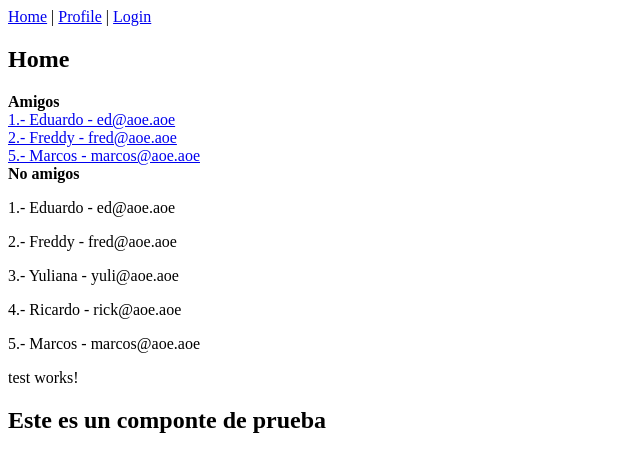
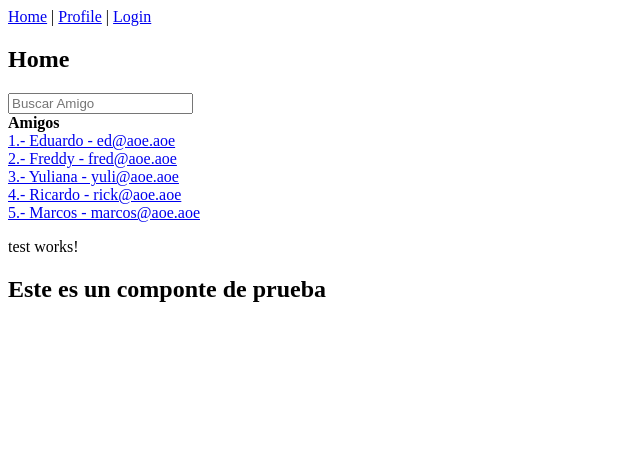
Before and after one commit to GerardoGtz25/Angular-Messenger, an Angular app: page / in a window 1280 px wide. Shown: the top 472 px of the page, without its empty margins (0-640 px from the left). Built offline with nearby package versions, Linux system fonts and the light colour scheme.

Commit message:
Creacion de buscador

```diff
--- a/src/app/home/home.component.html
+++ b/src/app/home/home.component.html
@@ -1,15 +1,11 @@
 <h2>Home</h2>
-
+<input type="text" placeholder="Buscar Amigo" [(ngModel)]="query">
+<br>
 <b>Amigos</b>
-<ng-container *ngFor="let user of friends; let i = index">
-  <div *ngIf="user.friend">
+<ng-container *ngFor="let user of friends | search: query; let i = index">
+  <div>
     <a routerLink="/conversation/{{user.uid}}" >{{i + 1}}.- {{user.nickname}} - {{user.email}}</a>
   </div>
 </ng-container>
 
-<b>No amigos</b>
-<ng-container *ngFor="let user of friends; let i = index">
-  <p>{{i + 1}}.- {{user.nickname}} - {{user.email}}</p>
-</ng-container>
-
 <app-test></app-test>
--- a/src/app/home/home.component.ts
+++ b/src/app/home/home.component.ts
@@ -10,7 +10,8 @@ import { UserService } from '../services/user.service';
 
 export class HomeComponent implements OnInit {
 
-  friends: User[];
+  friends: User[]
+  query: string
 
   constructor(private userService: UserService) {
     this.friends = this.userService.getFriends()
--- a/src/app/pipes/search.ts
+++ b/src/app/pipes/search.ts
@@ -13,6 +13,11 @@ export class SearchPipe implements PipeTransform {
     if(!args){
       return value
     }
+
+    args = args.toLowerCase()
+    return value.filter((item) => {
+      return JSON.stringify(item).toLowerCase().includes(args)
+    })
   }
 
 }
```
Also changed, not shown: src/app/app.module.ts (+7 -3 lines).
